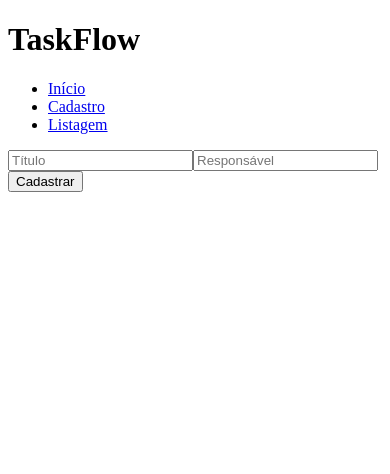
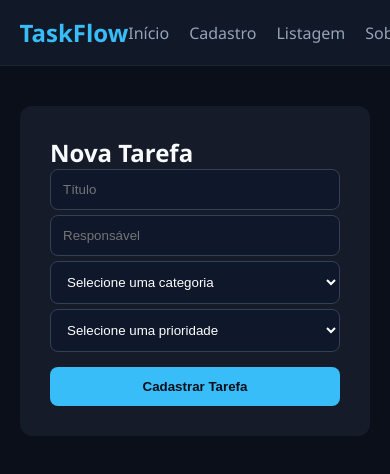
Before and after one commit to ThiagoCostaB/taskflow-Pratica01, a React (Vite) app in the folder taskflow-react/: page /cadastro in a window 390 px wide. Shown: the top 474 px of the page. Built offline with nearby package versions, Linux system fonts and the light colour scheme.

Commit message:
style: aplica identidade visual e responsividade da aplicação

```diff
--- a/taskflow-react/src/App.jsx
+++ b/taskflow-react/src/App.jsx
@@ -5,6 +5,7 @@ import Navbar from "./components/Navbar";
 import Home from "./pages/Home";
 import Cadastro from "./pages/Cadastro";
 import Listagem from "./pages/Listagem";
+import Sobre from "./pages/Sobre";
 
 function App() {
 
@@ -30,6 +31,11 @@ function App() {
           element={<Listagem />}
         />
 
+        <Route
+  path="/sobre"
+  element={<Sobre />}
+/>
+
       </Routes>
 
     </BrowserRouter>
--- a/taskflow-react/src/components/Navbar.jsx
+++ b/taskflow-react/src/components/Navbar.jsx
@@ -25,6 +25,10 @@ function Navbar() {
             <Link to="/listagem">Listagem</Link>
           </li>
 
+          <li>
+  <Link to="/sobre">Sobre</Link>
+</li>
+
         </ul>
 
       </nav>
--- a/taskflow-react/src/components/TaskCard.jsx
+++ b/taskflow-react/src/components/TaskCard.jsx
@@ -1,30 +1,64 @@
-function TaskCard({
-  task,
-  onDelete
-}) {
+function TaskCard({ task, onDelete , onStatusChange}) {
 
   return (
-
     <article className="task-card">
 
       <h3>{task.title}</h3>
 
       <p>
-        Responsável:
-        {" "}
-        {task.responsavel}
+        <strong>Responsável:</strong> {task.responsavel}
+      </p>
+
+      <p>
+        <strong>Categoria:</strong> {task.categoria}
+      </p>
+
+      <p>
+        <strong>Prioridade:</strong> {task.prioridade}
+      </p>
+
+      <div style={{ marginTop: "10px" }}>
+
+  <strong>Status:</strong>
+
+  <select
+    value={task.status}
+    onChange={(e) =>
+      onStatusChange(
+        task.id,
+        e.target.value
+      )
+    }
+  >
+
+    <option value="Pendente">
+      Pendente
+    </option>
+
+    <option value="Em andamento">
+      Em andamento
+    </option>
+
+    <option value="Concluída">
+      Concluída
+    </option>
+
+  </select>
+
+</div>
+
+      <p>
+        <strong>Data:</strong> {task.criadoEm}
       </p>
 
       <button
-        onClick={() =>
-          onDelete(task.id)
-        }
+        className="btn-delete"
+        onClick={() => onDelete(task.id)}
       >
         Excluir
       </button>
 
     </article>
-
   );
 }
 
--- a/taskflow-react/src/context/TaskContext.jsx
+++ b/taskflow-react/src/context/TaskContext.jsx
@@ -33,12 +33,29 @@ export function TaskProvider({ children }) {
     );
   }
 
+  function updateTaskStatus(id, status) {
+
+  const updatedTasks = tasks.map(task =>
+    task.id === id
+      ? { ...task, status }
+      : task
+  );
+
+  setTasks(updatedTasks);
+
+  localStorage.setItem(
+    "tarefas",
+    JSON.stringify(updatedTasks)
+  );
+}
+
   return (
     <TaskContext.Provider
       value={{
         tasks,
         addTask,
-        deleteTask
+        deleteTask,
+        updateTaskStatus
       }}
     >
       {children}
--- a/taskflow-react/src/pages/Cadastro.jsx
+++ b/taskflow-react/src/pages/Cadastro.jsx
@@ -1,40 +1,47 @@
-import { useState } from "react";
-import { useContext } from "react";
-
+import { useState, useContext } from "react";
 import { TaskContext } from "../context/TaskContext";
 
 function Cadastro() {
+  const { addTask } = useContext(TaskContext);
 
-  const { addTask } =
-    useContext(TaskContext);
+  const [title, setTitle] = useState("");
+  const [responsavel, setResponsavel] = useState("");
+  const [categoria, setCategoria] = useState("");
+  const [prioridade, setPrioridade] = useState("");
 
-  const [title, setTitle] =
-    useState("");
-
-  const [responsavel, setResponsavel] =
-    useState("");
-
-  const [error, setError] =
-    useState("");
+  const [error, setError] = useState("");
 
   function handleSubmit(e) {
-
     e.preventDefault();
 
     if (title.trim().length < 3) {
-
-      setError(
-        "O título deve possuir pelo menos 3 caracteres"
-      );
-
+      setError("Título deve ter pelo menos 3 caracteres");
       return;
     }
+
+    if (responsavel.trim().length < 2) {
+      setError("Informe um responsável");
+      return;
+    }
+
+    if (!categoria) {
+  setError("Selecione uma categoria");
+  return;
+}
+
+if (!prioridade) {
+  setError("Selecione uma prioridade");
+  return;
+}
 
     addTask({
       id: Date.now(),
       title,
       responsavel,
-      status: "pendente"
+      categoria,
+      prioridade,
+      status: "Pendente",
+      criadoEm: new Date().toLocaleDateString("pt-BR")
     });
 
     setTitle("");
@@ -44,43 +51,83 @@ function Cadastro() {
 
   return (
     <main className="container">
+      <form onSubmit={handleSubmit} className="custom-form">
 
-      <form
-        onSubmit={handleSubmit}
-        className="custom-form"
-      >
+        <h2>Nova Tarefa</h2>
 
         <input
+          type="text"
+          placeholder="Título"
           value={title}
-          onChange={e =>
-            setTitle(e.target.value)
-          }
-          placeholder="Título"
+          onChange={(e) => setTitle(e.target.value)}
         />
 
         <input
+          type="text"
+          placeholder="Responsável"
           value={responsavel}
-          onChange={e =>
-            setResponsavel(e.target.value)
-          }
-          placeholder="Responsável"
+          onChange={(e) => setResponsavel(e.target.value)}
         />
 
+        <select
+  value={categoria}
+  onChange={(e) => setCategoria(e.target.value)}
+>
+
+  <option value="">
+    Selecione uma categoria
+  </option>
+
+  <option value="Frontend">
+    Frontend
+  </option>
+
+  <option value="Backend">
+    Backend
+  </option>
+
+  <option value="Design">
+    Design
+  </option>
+
+  <option value="Banco de Dados">
+    Banco de Dados
+  </option>
+
+</select>
+
+        <select
+  value={prioridade}
+  onChange={(e) => setPrioridade(e.target.value)}
+>
+
+  <option value="">
+    Selecione uma prioridade
+  </option>
+
+  <option value="Alta">
+    Alta
+  </option>
+
+  <option value="Média">
+    Média
+  </option>
+
+  <option value="Baixa">
+    Baixa
+  </option>
+
+</select>
+
         {error && (
-          <p className="error-message">
-            {error}
-          </p>
+          <p className="error-message">{error}</p>
         )}
 
-        <button
-          type="submit"
-          className="btn-primary"
-        >
-          Cadastrar
+        <button className="btn-primary">
+          Cadastrar Tarefa
         </button>
 
       </form>
-
     </main>
   );
 }
--- a/taskflow-react/src/pages/Home.jsx
+++ b/taskflow-react/src/pages/Home.jsx
@@ -48,6 +48,28 @@ function Home() {
 
       </section>
 
+      <section className="stats-grid">
+
+  <article className="card total">
+    <h3>Total</h3>
+    <p className="stat-number">
+      {tasks.length}
+    </p>
+  </article>
+
+  <article className="card concluidas">
+    <h3>Concluídas</h3>
+    <p className="stat-number">
+      {
+        tasks.filter(
+          task => task.status === "Concluída"
+        ).length
+      }
+    </p>
+  </article>
+
+</section>
+
     </main>
   );
 }
--- a/taskflow-react/src/pages/Listagem.jsx
+++ b/taskflow-react/src/pages/Listagem.jsx
@@ -8,7 +8,8 @@ function Listagem() {
 
   const {
     tasks,
-    deleteTask
+    deleteTask,
+    updateTaskStatus
   } = useContext(TaskContext);
 
   return (
@@ -23,6 +24,7 @@ function Listagem() {
             key={task.id}
             task={task}
             onDelete={deleteTask}
+            onStatusChange={updateTaskStatus}
           />
 
         ))}
--- /dev/null
+++ b/taskflow-react/src/pages/Sobre.jsx
@@ -0,0 +1,21 @@
+function Sobre() {
+
+  return (
+    <main className="container">
+
+      <section className="card">
+
+        <h2>Sobre o Projeto</h2>
+
+        <p>
+          Sistema desenvolvido em React
+          para gerenciamento de tarefas.
+        </p>
+
+      </section>
+
+    </main>
+  );
+}
+
+export default Sobre;
--- a/taskflow-react/src/styles/style.css
+++ b/taskflow-react/src/styles/style.css
@@ -0,0 +1,214 @@
+:root {
+    --bg-color: #0b0f1a;
+    --card-bg: #161b2a;
+    --primary-blue: #38bdf8;
+    --success-green: #22c55e;
+    --text-main: #f8fafc;
+    --text-muted: #94a3b8;
+    --header-bg: #111827;
+    --error-red: #ef4444;
+}
+
+* { margin: 0; padding: 0; box-sizing: border-box; }
+
+body {
+    background-color: var(--bg-color);
+    color: var(--text-main);
+    font-family: 'Segoe UI', Roboto, sans-serif;
+    min-height: 100vh;
+    display: flex;
+    flex-direction: column;
+}
+
+.container { flex: 1; max-width: 900px; margin: 0 auto; padding: 40px 20px; width: 100%; }
+
+.main-header {
+    background-color: var(--header-bg);
+    padding: 1rem 5%;
+    display: flex; justify-content: space-between; align-items: center;
+    border-bottom: 1px solid rgba(255, 255, 255, 0.05);
+}
+.logo {
+  color: var(--primary-blue);
+  font-size: 1.5rem;
+  font-weight: bold;
+ }
+.main-nav ul {
+  display: flex;
+  list-style: none;
+  gap: 20px;
+}
+.main-nav a {
+  color: var(--text-muted);
+  text-decoration: none;
+  transition: 0.3s;
+}
+.main-nav a:hover, .main-nav a.active { color: var(--primary-blue); }
+
+.hero {
+  text-align: center;
+  margin-bottom: 50px;
+ }
+.hero h2 {
+  font-size: 2.5rem;
+  margin-bottom: 10px;
+ }
+.hero p {
+  color: var(--text-muted);
+  margin-bottom: 25px;
+ }
+
+.stats-grid { display: grid;
+  grid-template-columns: 1fr 1fr;
+  gap: 20px; margin-bottom: 40px;
+ }
+.card {
+  background: var(--card-bg);
+  padding: 30px;
+  border-radius: 12px;
+  transition: transform 0.3s ease;
+  border: 1px solid rgba(255,255,255,0.05);
+ }
+.card.total {
+  border-top: 4px solid var(--primary-blue);
+  text-align: center;
+ }
+.card.concluidas {
+  border-top: 4px solid var(--success-green);
+  text-align: center;
+}
+.stat-number {
+  font-size: 3rem;
+  font-weight: bold;
+  margin-top: 10px;
+  }
+
+.recent-tasks {
+  background: var(--card-bg);
+  border-radius: 12px;
+  padding: 25px;
+  margin-top: 30px;
+  }
+#recent-list { list-style: none; }
+#recent-list li {
+    display: flex; justify-content: space-between; padding: 15px 0;
+    border-bottom: 1px solid rgba(255, 255, 255, 0.05);
+}
+
+.custom-form {
+  background: var(--card-bg);
+  padding: 30px;
+  border-radius: 12px;
+ }
+label {
+  display: block;
+  margin-bottom: 8px;
+  color: var(--primary-blue);
+  font-weight: bold;
+ }
+input, select {
+    width: 100%;
+    background: #0f172a;
+    border: 1px solid #334155;
+    color: white;
+    padding: 12px;
+    border-radius: 8px;
+    margin-bottom: 5px;
+}
+.error-message {
+  color: var(--error-red);
+  font-size: 0.8rem;
+  display: none;
+  margin-bottom: 15px;
+  font-weight: bold; }
+
+
+.task-grid { display: grid; grid-template-columns: repeat(auto-fit, minmax(280px, 1fr)); gap: 20px; list-style: none; }
+.task-card { background: var(--card-bg); padding: 25px; border-radius: 12px; border: 1px solid rgba(255,255,255,0.05); transition: transform 0.3s ease; }
+.task-card:hover, .card:hover { transform: translateY(-5px); }
+.task-card h3 { margin-bottom: 15px; }
+.task-card p { margin-bottom: 8px; }
+
+.task-footer {
+    margin-top: 30px;
+     padding-top: 15px;
+      border-top: 1px solid rgba(255,255,255,0.1);
+    display: flex;
+     justify-content: space-between;
+      align-items: center;
+}
+
+.btn-primary {
+  background: var(--primary-blue);
+  color: #0b0f1a;
+  border: none;
+  padding: 12px;
+  border-radius: 8px;
+  font-weight: bold;
+  cursor: pointer;
+  width: 100%;
+  margin-top: 10px;
+     }
+.btn-delete {
+  background: var(--error-red);
+  color: white;
+  border: none;
+  padding: 8px 15px;
+  border-radius: 6px;
+  cursor: pointer;
+  font-weight: bold;
+  transition: opacity 0.3s;
+         }
+.btn-delete:hover { opacity: 0.8; }
+
+.tag { background: rgba(56, 189, 248, 0.1); color: var(--primary-blue); padding: 4px 12px; border-radius: 20px; font-size: 0.8rem; }
+
+.main-footer { text-align: center; padding: 20px; color: var(--text-muted); font-size: 0.8rem; }
+
+.btn-new-task {
+    display: inline-block;
+    background-color: var(--primary-blue);
+    color: #0b0f1a;
+    padding: 12px 24px;
+    border-radius: 8px;
+    text-decoration: none;
+    font-weight: bold;
+    margin-top: 20px;
+    transition: background 0.3s, transform 0.2s;
+}
+
+.btn-new-task:hover {
+    background-color: #7dd3fc;
+    transform: translateY(-2px);
+}
+
+.toast {
+    position: fixed;
+    bottom: 20px;
+    right: 20px;
+    background-color: var(--card-bg);
+    color: var(--text-main);
+    padding: 15px 25px;
+    border-radius: 12px;
+    border: 1px solid var(--success-green);
+    box-shadow: 0 10px 30px rgba(0,0,0,0.3);
+    display: flex;
+    align-items: center;
+    gap: 12px;
+    transform: translateY(150%);
+    transition: transform 0.4s cubic-bezier(0.175, 0.885, 0.32, 1.275);
+    z-index: 1000;
+}
+
+.toast.show {
+    transform: translateY(0);
+}
+
+.toast-icon {
+    font-size: 1.3rem;
+}
+
+.toast-message {
+    font-weight: 500;
+    font-size: 0.95rem;
+}
```
